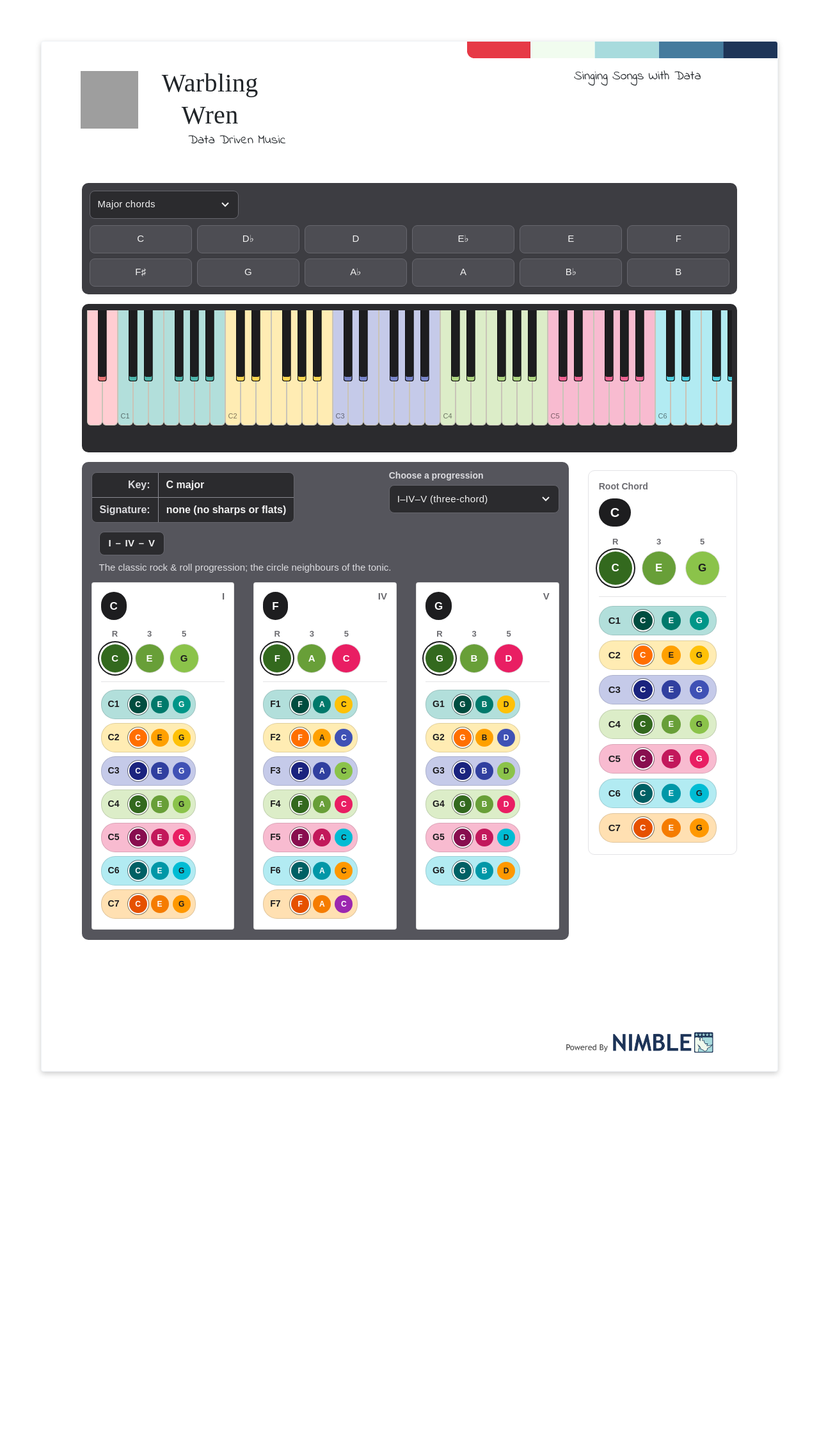
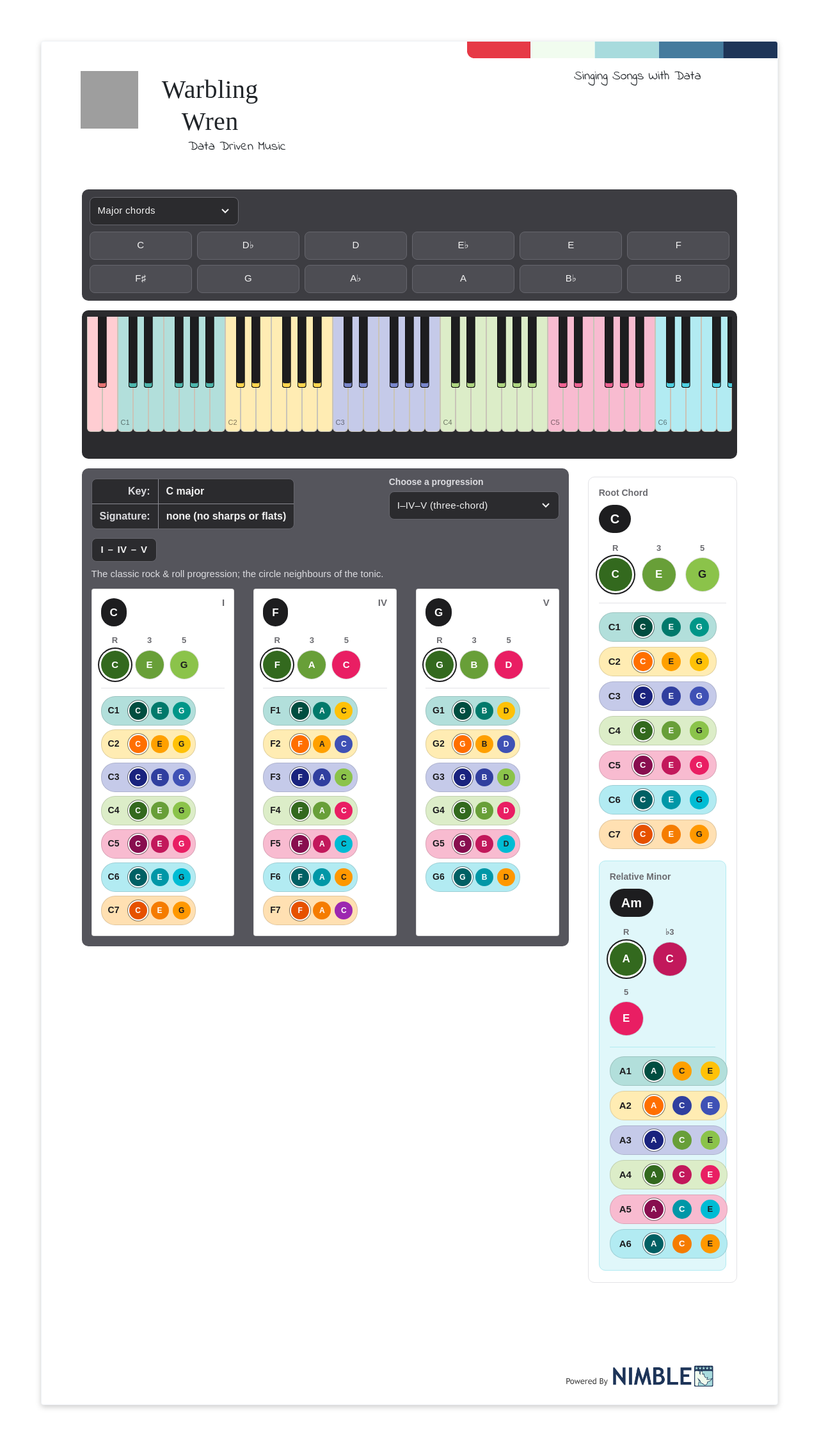
Before and after one commit to warblingwren/warblingwren.github.io, a Jekyll site: the page built from index.html, in a window 1280 px wide. Shown: the whole page at 64% size. Built offline with Jekyll 4.4.1, drawn with Linux system fonts in a browser that asks for light colours; some web fonts are replaced; before the commit the page ends 1739 px from its top, so only the background shows below that; some of the changed lines change nothing that is shown; grey boxes are pictures that could not be loaded.

Commit message:
update:relative minor

```diff
--- a/www/css/circle-o-5ths.css
+++ b/www/css/circle-o-5ths.css
@@ -12,7 +12,7 @@
   --cp-roman: #6b6b70;
   --cp-active: #3d7be8;
   --cp-gutter: 15px;             /* matches Bootstrap .row gutter (-15px margins) */
-  --cp-indent: 12px;             /* left indent for the sequence badge + description */
+  --cp-indent: 0px;              /* sequence badge + description align with the key box */
 
   /* compact chord-data card */
   --cp-circle: 44px;
--- a/www/css/piano-chords.css
+++ b/www/css/piano-chords.css
@@ -25,6 +25,8 @@
   --cd-name-fg: #ffffff;
   --cd-name-hover: #3a3a3e;
   --cd-margin-top: 28px;
+  --cd-relative-bg: #e0f7fa;     /* Material Cyan 50 */
+  --cd-relative-border: #b2ebf2; /* Material Cyan 100 */
   --cd-circle: 52px;
 }
 
@@ -276,6 +278,16 @@
 .cd-octave-note:hover .cd-octave-dot { transform: scale(1.08); }
 .cd-octave-note.is-active .cd-octave-dot { transform: scale(1.12); box-shadow: 0 0 0 2px #fff, 0 0 0 4px var(--cc-focus); }
 
+/* relative minor / major under the root chord — Material Cyan 50 */
+.cd-relative {
+  margin-top: 18px;
+  padding: 14px 16px 18px;
+  border: 1px solid var(--cd-relative-border);
+  border-radius: 10px;
+  background: var(--cd-relative-bg);
+}
+.cd-relative .cd-octaves { border-top-color: var(--cd-relative-border); }
+
 /* =============================================================================
    BREAKPOINTS — keep at end of file
    ========================================================================== */
@@ -288,6 +300,7 @@
   .cc-group { padding: 10px 8px; border-radius: 8px; }
   .cc-type { width: 100%; }
   .cd { padding: 12px; border-radius: 8px; }
+  .cd-relative { padding: 12px; border-radius: 8px; }
   :root { --cd-margin-top: 20px; }
 }
 
--- a/www/css/www.css
+++ b/www/css/www.css
@@ -89,7 +89,10 @@ body {
 
 .header .top-left {}
 .header .top-left .pfp {margin:5px;}
-.header .top-left .title {font-size : 2em;}
+.header .top-left .title {
+    font-size : 2em;
+    margin-top: 10px;
+}
 .header .top-left .subtitle {
     font-size : 1em;
     text-align: right;
--- a/www/js/piano-chords.js
+++ b/www/js/piano-chords.js
@@ -170,6 +170,35 @@ export function renderOctaveRows(o) {
   return wrapEl;
 }
 
+// Relative chord shown under the root chord in #chord-data.
+// Major-family chords -> relative minor (root a minor 3rd down); minor-family -> relative major.
+// Diminished family has no conventional relative -> none.
+const RELATIVE = {
+  major: 'minor', maj7: 'min7', dom7: 'min7', maj6: 'min7', aug: 'minor', aug7: 'min7', sus2: 'minor', sus4: 'minor',
+  minor: 'major', min7: 'maj7', min6: 'major',
+};
+const MINOR_FAMILY = new Set(['minor', 'min7', 'min6']);
+
+export function relativeChord(chord) {
+  const targetId = RELATIVE[chord.group];
+  if (!targetId) return null;
+  const group = CHORD_SECTIONS.flatMap((sec) => sec.groups).find((g) => g.id === targetId);
+  const toMajor = MINOR_FAMILY.has(chord.group);
+  // relative minor: 9 semitones / 5 letters up (= minor 3rd down); relative major: 3 semitones / 2 letters up
+  const rootName = toMajor ? spellTone(chord.rootName, 3, 2) : spellTone(chord.rootName, 9, 5);
+  return {
+    title: toMajor ? 'Relative Major' : 'Relative Minor',
+    chord: {
+      name: `${rootName}${group.suffix}`,
+      rootName,
+      root: (chord.root + (toMajor ? 3 : 9)) % 12,
+      group: group.id,
+      quality: group.quality,
+      intervals: group.intervals,
+    },
+  };
+}
+
 const getDiv = (id) => {
   // DOM-clobbering guard: must be a real <div>
   const el = id ? document.getElementById(id) : null;
@@ -272,12 +301,24 @@ export function renderChordControls(opts = {}) {
     panel.replaceChildren();
     panel.hidden = false;
 
-    // Panel title: progressions below are built on this chord
+    panel.append(...chordSection(chord, tones, 'Root Chord'));
+
+    const rel = relativeChord(chord);
+    if (rel) {
+      const box = document.createElement('div');
+      box.className = 'cd-relative';
+      box.append(...chordSection(rel.chord, voice(rel.chord), rel.title));
+      panel.append(box);
+    }
+  }
+
+  // Title + chord badge + tone circles + octave rows (same layout for root and relative chord)
+  function chordSection(chord, tones, title) {
     const heading = document.createElement('div');
     heading.className = 'cd-title';
-    heading.textContent = 'Root Chord';
+    heading.textContent = title;
 
-    // Chord name badge: click re-highlights the whole chord on the keyboard
+    // Chord name badge: click plays and re-highlights the whole chord on the keyboard
     const name = document.createElement('button');
     name.type = 'button';
     name.className = 'cd-name';
@@ -317,7 +358,7 @@ export function renderChordControls(opts = {}) {
       item.append(deg, btn);
       row.append(item);
     }
-    panel.append(heading, name, row, renderOctaves(chord));
+    return [heading, name, row, renderOctaves(chord)];
   }
 
   const clearPanelActive = () =>
```
